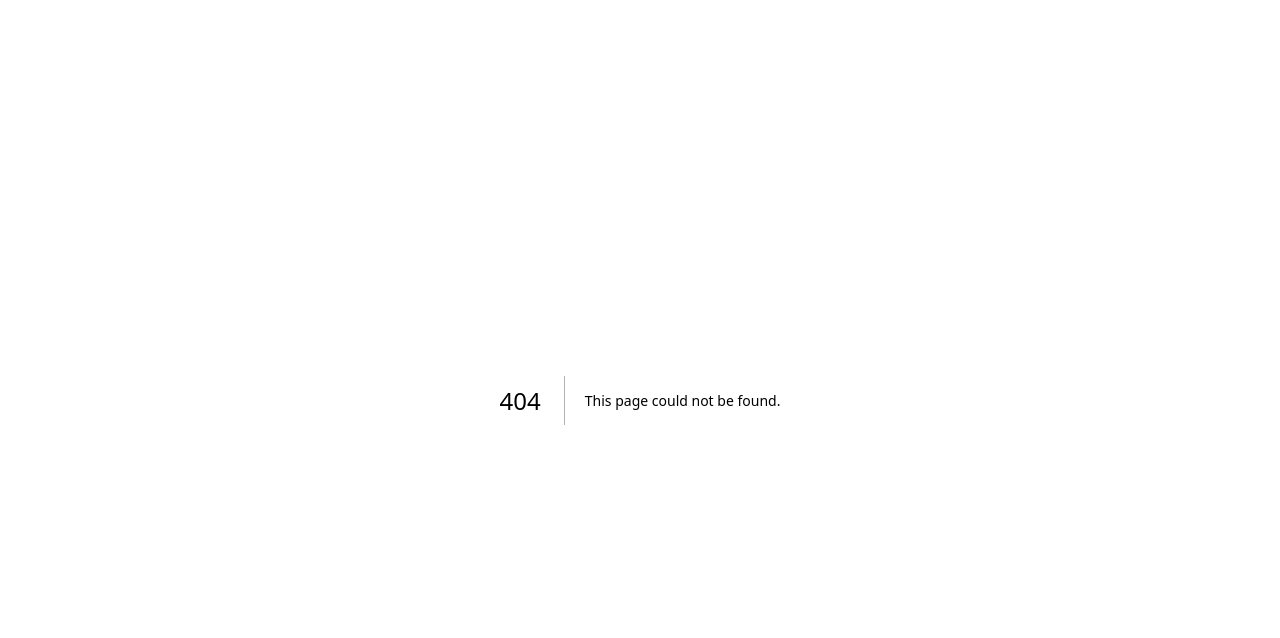
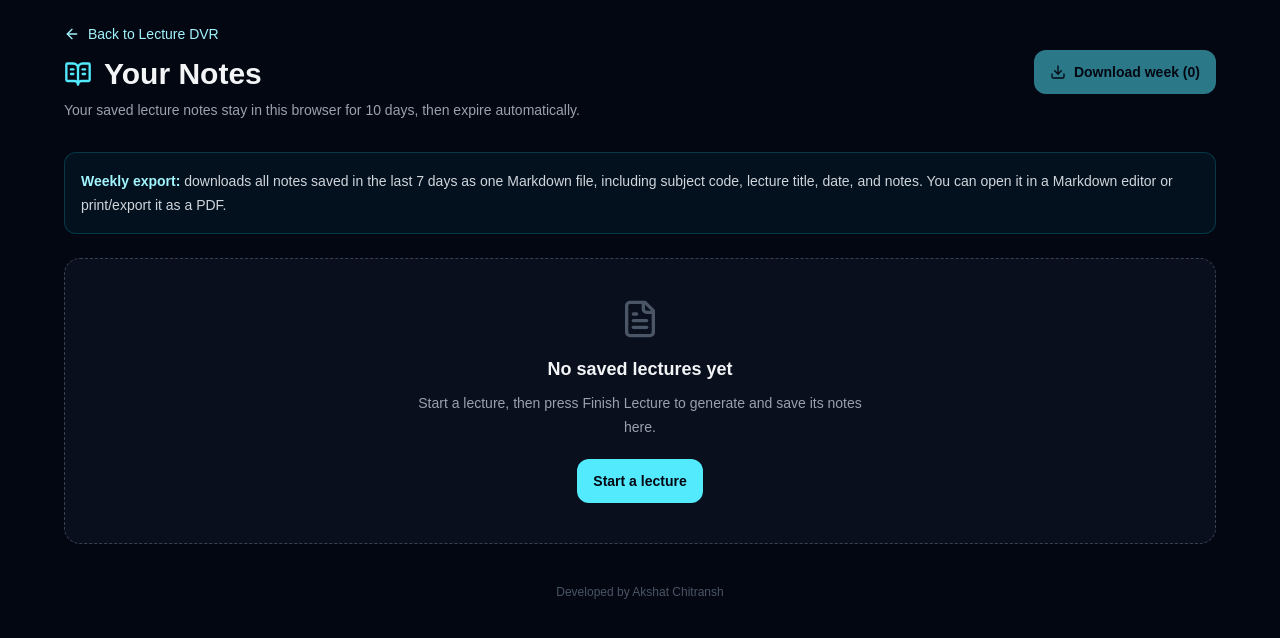
Before and after one commit to uchihavamfyre-maker/Lecture-DVR, a Next.js app: page /notes in a window 1280 px wide. Before the commit this address had no page. Shown: the top 638 px of the page. Built offline with nearby package versions, Linux system fonts and the light colour scheme.

Commit message:
Add 10-day Your Notes archive and weekly export

```diff
--- /dev/null
+++ b/src/app/notes/page.tsx
@@ -0,0 +1,129 @@
+"use client";
+
+import { useEffect, useMemo, useState } from "react";
+import { ArrowLeft, BookOpenText, Download, FileText, Trash2 } from "lucide-react";
+
+type SavedLecture = {
+  id: string;
+  courseCode: string;
+  title: string;
+  createdAt: string;
+  notes: string;
+  transcript?: string;
+};
+
+const STORAGE_KEY = "lecture-dvr-saved-notes-v1";
+const RETENTION_MS = 10 * 24 * 60 * 60 * 1000;
+
+function readSaved(): SavedLecture[] {
+  try {
+    const parsed = JSON.parse(localStorage.getItem(STORAGE_KEY) || "[]") as SavedLecture[];
+    const cutoff = Date.now() - RETENTION_MS;
+    const fresh = parsed.filter((item) => item && item.createdAt && Date.parse(item.createdAt) >= cutoff && item.notes);
+    localStorage.setItem(STORAGE_KEY, JSON.stringify(fresh));
+    return fresh.sort((a, b) => Date.parse(b.createdAt) - Date.parse(a.createdAt));
+  } catch {
+    return [];
+  }
+}
+
+function downloadText(filename: string, content: string) {
+  const blob = new Blob([content], { type: "text/markdown;charset=utf-8" });
+  const url = URL.createObjectURL(blob);
+  const link = document.createElement("a");
+  link.href = url;
+  link.download = filename;
+  link.click();
+  URL.revokeObjectURL(url);
+}
+
+export default function NotesPage() {
+  const [notes, setNotes] = useState<SavedLecture[]>([]);
+  const [selected, setSelected] = useState<string | null>(null);
+
+  useEffect(() => setNotes(readSaved()), []);
+
+  const selectedNote = useMemo(() => notes.find((item) => item.id === selected) || null, [notes, selected]);
+
+  const exportWeek = () => {
+    const weekAgo = Date.now() - 7 * 24 * 60 * 60 * 1000;
+    const weekly = notes.filter((item) => Date.parse(item.createdAt) >= weekAgo);
+    if (!weekly.length) return;
+    const content = "# Lecture DVR — Weekly Lecture Notes\n\n" + weekly.map((item) =>
+      "## " + item.courseCode + " — " + item.title + "\n\n" +
+      "Date: " + new Date(item.createdAt).toLocaleString() + "\n\n" + item.notes
+    ).join("\n\n---\n\n");
+    downloadText("lecture-dvr-weekly-notes.md", content);
+  };
+
+  const deleteNote = (id: string) => {
+    const next = notes.filter((item) => item.id !== id);
+    localStorage.setItem(STORAGE_KEY, JSON.stringify(next));
+    setNotes(next);
+    if (selected === id) setSelected(null);
+  };
+
+  const weekCount = notes.filter((item) => Date.parse(item.createdAt) >= Date.now() - 7 * 24 * 60 * 60 * 1000).length;
+
+  return (
+    <main className="min-h-screen bg-gray-950 px-4 py-6 text-gray-100 sm:px-6">
+      <div className="mx-auto max-w-6xl">
+        <header className="mb-8 flex flex-wrap items-center justify-between gap-4">
+          <div>
+            <a href="/" className="mb-3 inline-flex items-center gap-2 text-sm text-cyan-200 hover:text-cyan-100"><ArrowLeft className="h-4 w-4" /> Back to Lecture DVR</a>
+            <h1 className="flex items-center gap-3 text-3xl font-semibold"><BookOpenText className="h-7 w-7 text-cyan-300" /> Your Notes</h1>
+            <p className="mt-2 text-sm text-gray-400">Your saved lecture notes stay in this browser for 10 days, then expire automatically.</p>
+          </div>
+          <button onClick={exportWeek} disabled={weekCount === 0} className="inline-flex items-center gap-2 rounded-xl bg-cyan-300 px-4 py-3 text-sm font-bold text-gray-950 hover:bg-cyan-200 disabled:cursor-not-allowed disabled:opacity-40"><Download className="h-4 w-4" /> Download week ({weekCount})</button>
+        </header>
+
+        <div className="mb-6 rounded-xl border border-cyan-400/20 bg-cyan-400/5 p-4 text-sm leading-6 text-gray-300">
+          <strong className="text-cyan-200">Weekly export:</strong> downloads all notes saved in the last 7 days as one Markdown file, including subject code, lecture title, date, and notes. You can open it in a Markdown editor or print/export it as a PDF.
+        </div>
+
+        {notes.length === 0 ? (
+          <section className="rounded-2xl border border-dashed border-gray-700 bg-gray-900/50 p-10 text-center">
+            <FileText className="mx-auto mb-4 h-10 w-10 text-gray-600" />
+            <h2 className="text-lg font-semibold">No saved lectures yet</h2>
+            <p className="mx-auto mt-2 max-w-md text-sm leading-6 text-gray-400">Start a lecture, then press Finish Lecture to generate and save its notes here.</p>
+            <a href="/" className="mt-5 inline-flex rounded-xl bg-cyan-300 px-4 py-3 text-sm font-bold text-gray-950 hover:bg-cyan-200">Start a lecture</a>
+          </section>
+        ) : (
+          <div className="grid gap-5 lg:grid-cols-[minmax(0,0.85fr)_minmax(0,1.15fr)]">
+            <section className="space-y-3">
+              <p className="text-xs font-semibold uppercase tracking-widest text-gray-500">{notes.length} saved lecture{notes.length === 1 ? "" : "s"} · auto-expire after 10 days</p>
+              {notes.map((item) => (
+                <article key={item.id} className={"rounded-xl border p-4 transition " + (selected === item.id ? "border-cyan-400/60 bg-cyan-400/5" : "border-gray-800 bg-gray-900/70")}>
+                  <button onClick={() => setSelected(item.id)} className="w-full text-left">
+                    <p className="text-xs font-bold uppercase tracking-widest text-cyan-300">{item.courseCode}</p>
+                    <h2 className="mt-1 font-semibold text-white">{item.title}</h2>
+                    <p className="mt-2 text-xs text-gray-500">{new Date(item.createdAt).toLocaleString()}</p>
+                    <p className="mt-2 line-clamp-2 text-sm text-gray-400">{item.notes.slice(0, 180)}</p>
+                  </button>
+                  <div className="mt-3 flex justify-end gap-2">
+                    <button onClick={() => downloadText(item.courseCode.toLowerCase().replace(/[^a-z0-9]+/g, "-") + "-lecture-notes.md", "# " + item.courseCode + " — " + item.title + "\n\n" + item.notes)} className="inline-flex items-center gap-1 rounded-lg border border-gray-700 px-3 py-2 text-xs text-gray-300 hover:bg-gray-800"><Download className="h-3.5 w-3.5" /> Download</button>
+                    <button onClick={() => deleteNote(item.id)} className="inline-flex items-center gap-1 rounded-lg border border-gray-700 px-3 py-2 text-xs text-gray-400 hover:border-red-500/50 hover:text-red-200"><Trash2 className="h-3.5 w-3.5" /> Delete</button>
+                  </div>
+                </article>
+              ))}
+            </section>
+
+            <section className="min-h-[50vh] rounded-2xl border border-gray-800 bg-gray-900/70 p-5">
+              {selectedNote ? (
+                <>
+                  <div className="mb-4 border-b border-gray-800 pb-4">
+                    <p className="text-xs font-bold uppercase tracking-widest text-cyan-300">{selectedNote.courseCode}</p>
+                    <h2 className="mt-2 text-xl font-semibold">{selectedNote.title}</h2>
+                    <p className="mt-2 text-xs text-gray-500">{new Date(selectedNote.createdAt).toLocaleString()}</p>
+                  </div>
+                  <pre className="whitespace-pre-wrap break-words text-sm leading-7 text-gray-200">{selectedNote.notes}</pre>
+                </>
+              ) : <div className="flex min-h-[40vh] items-center justify-center text-center text-sm text-gray-500">Choose a lecture to read its full notes.</div>}
+            </section>
+          </div>
+        )}
+        <footer className="mt-10 pb-6 text-center text-xs text-gray-600">Developed by Akshat Chitransh</footer>
+      </div>
+    </main>
+  );
+}
```
